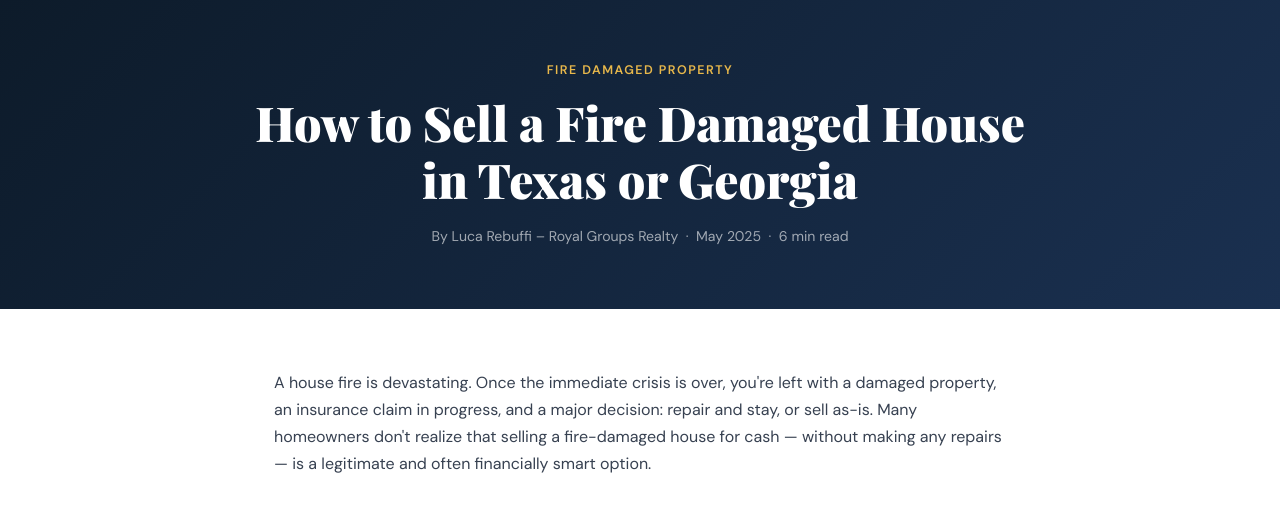
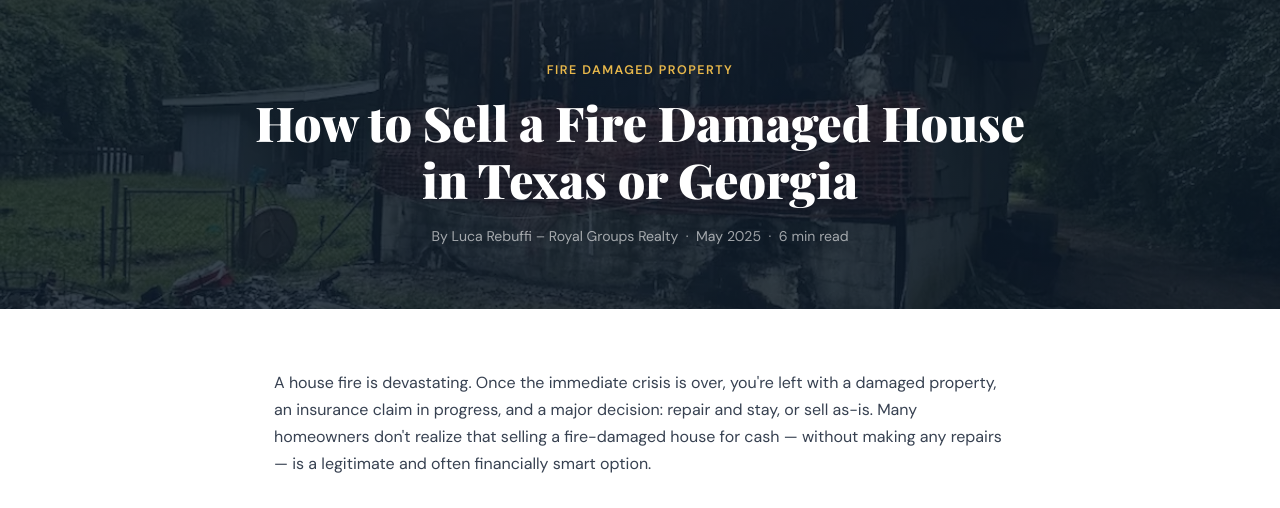
Before and after one commit to lucarebuffi-rgr/royalgroupsrealty, a Flask app: page /blog/sell-fire-damaged-house in a window 1280 px wide. Shown: the part 157-665 px from the top of the page. Run offline with Flask 3, Linux system fonts and the light colour scheme.

Commit message:
Update sell-fire-damaged-house.html

```diff
--- a/templates/blog/sell-fire-damaged-house.html
+++ b/templates/blog/sell-fire-damaged-house.html
@@ -195,7 +195,7 @@
   </div>
 </header>
 
-<div class="blog-hero">
+<div class="blog-hero" style="background: linear-gradient(rgba(13,27,42,0.82), rgba(13,27,42,0.82)), url('/static/house-fire.webp') center/cover no-repeat;">
   <div class="label">Fire Damaged Property</div>
   <h1>How to Sell a Fire Damaged House in Texas or Georgia</h1>
   <div class="meta">By Luca Rebuffi – Royal Groups Realty &nbsp;·&nbsp; May 2025 &nbsp;·&nbsp; 6 min read</div>
```
